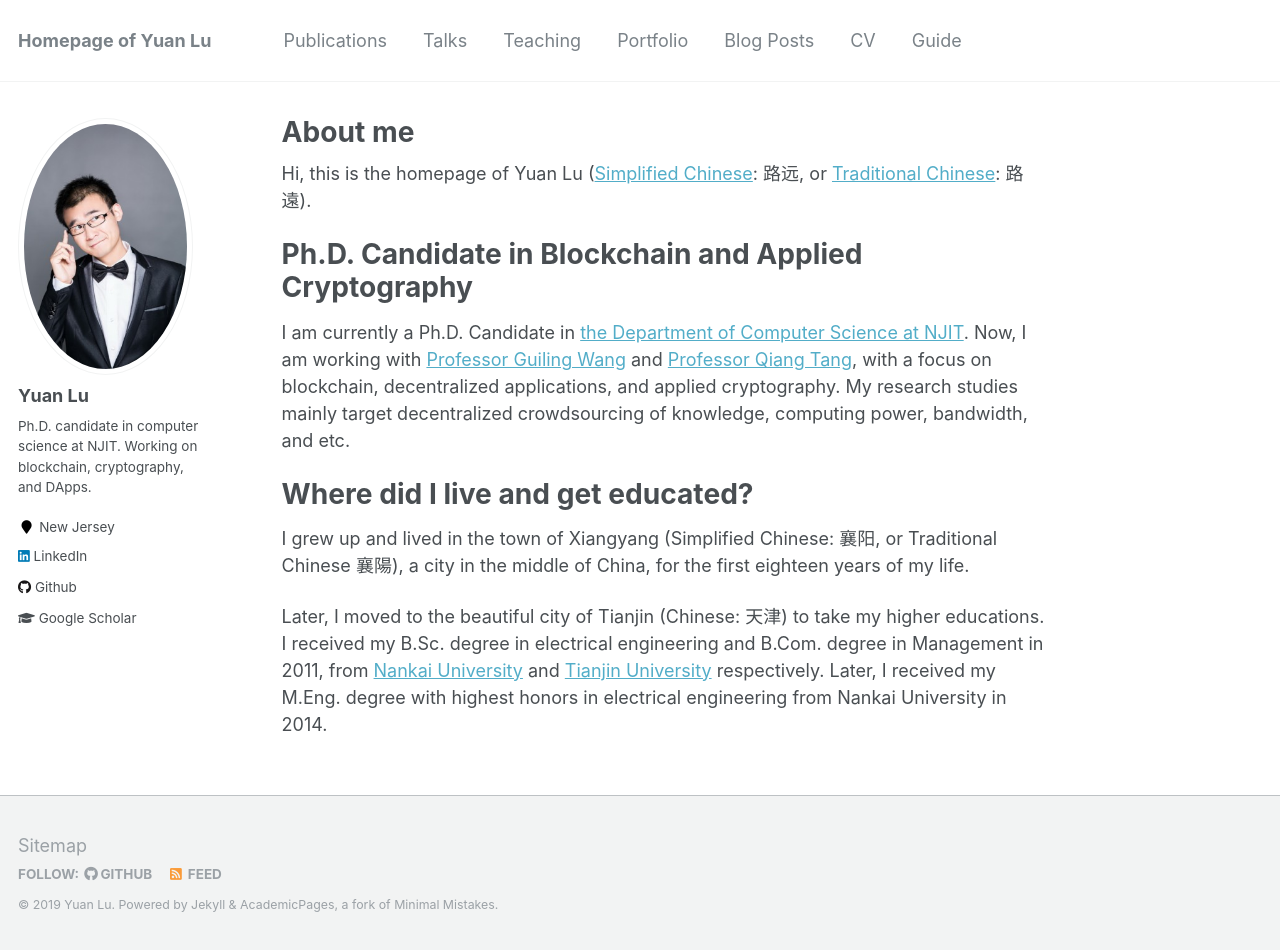
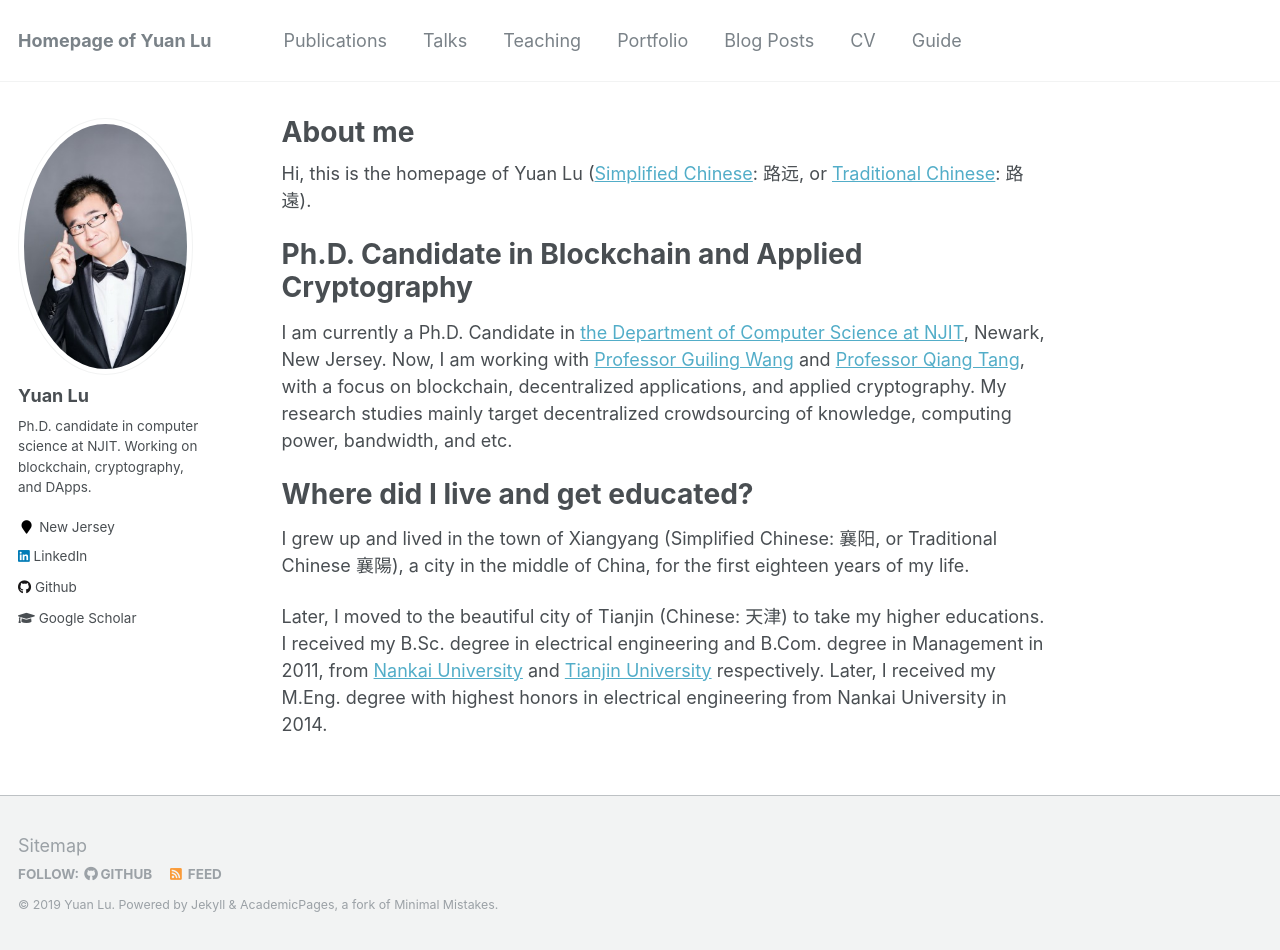
Before and after one commit to yylluu/yylluu.github.io, a Jekyll site: the page built from _pages/about.md, in a window 1280 px wide and 950 px high. Built offline with Jekyll 4.4.1, drawn with Linux system fonts in a browser that asks for light colours.

Commit message:
Update about.md

```diff
--- a/_pages/about.md
+++ b/_pages/about.md
@@ -12,7 +12,7 @@
 
 Ph.D. Candidate in Blockchain and Applied Cryptography
 ======
-I am currently a Ph.D. Candidate in [the Department of Computer Science at NJIT](https://cs.njit.edu/). Now, I am working with [Professor Guiling Wang](https://web.njit.edu/~gwang/) and [Professor Qiang Tang](https://web.njit.edu/~qiang/), with a focus on blockchain, decentralized applications, and applied cryptography. My research studies mainly target decentralized crowdsourcing of knowledge, computing power, bandwidth, and etc.
+I am currently a Ph.D. Candidate in [the Department of Computer Science at NJIT](https://cs.njit.edu/), Newark, New Jersey. Now, I am working with [Professor Guiling Wang](https://web.njit.edu/~gwang/) and [Professor Qiang Tang](https://web.njit.edu/~qiang/), with a focus on blockchain, decentralized applications, and applied cryptography. My research studies mainly target decentralized crowdsourcing of knowledge, computing power, bandwidth, and etc.
 
 
 
```
